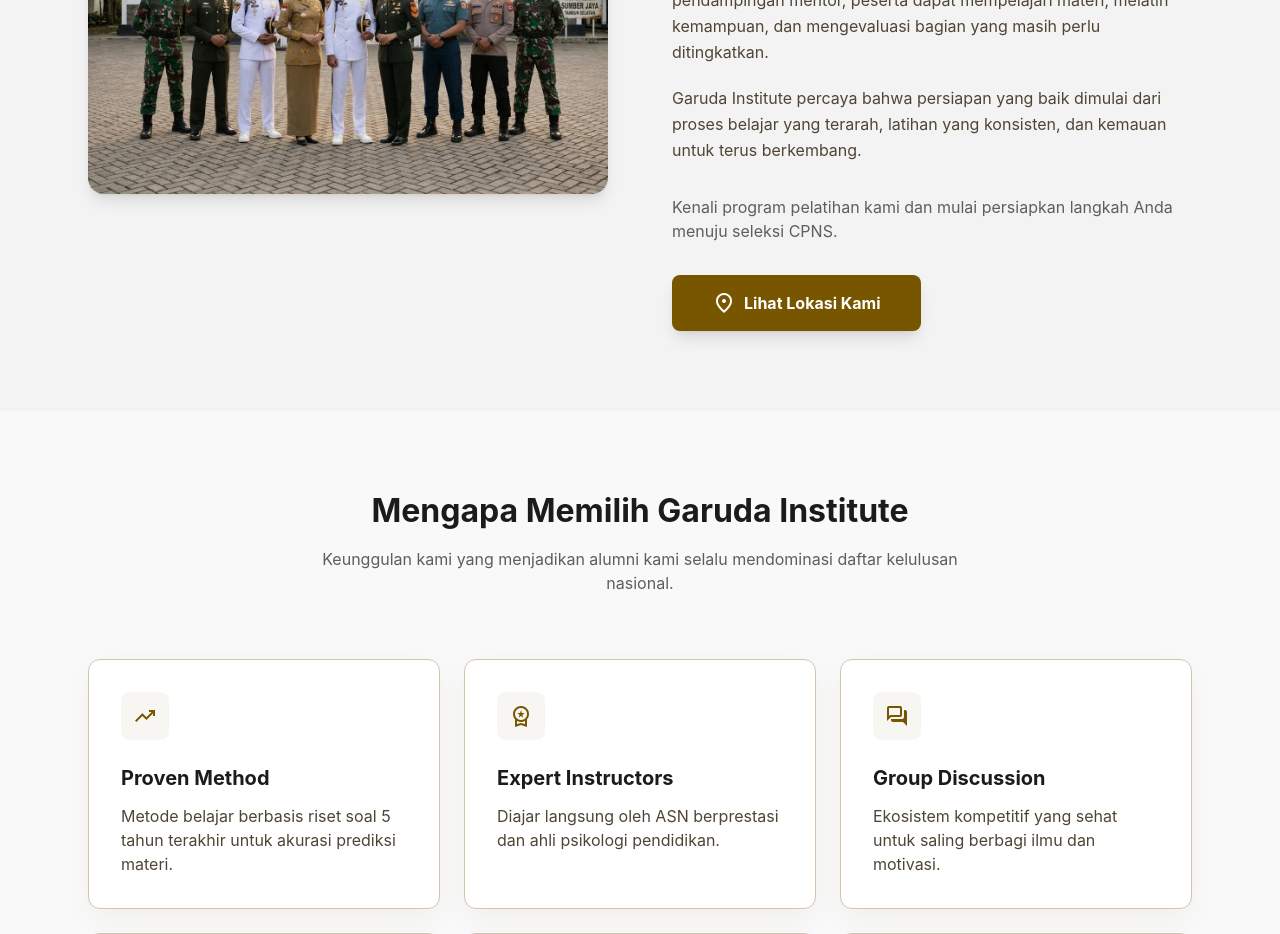
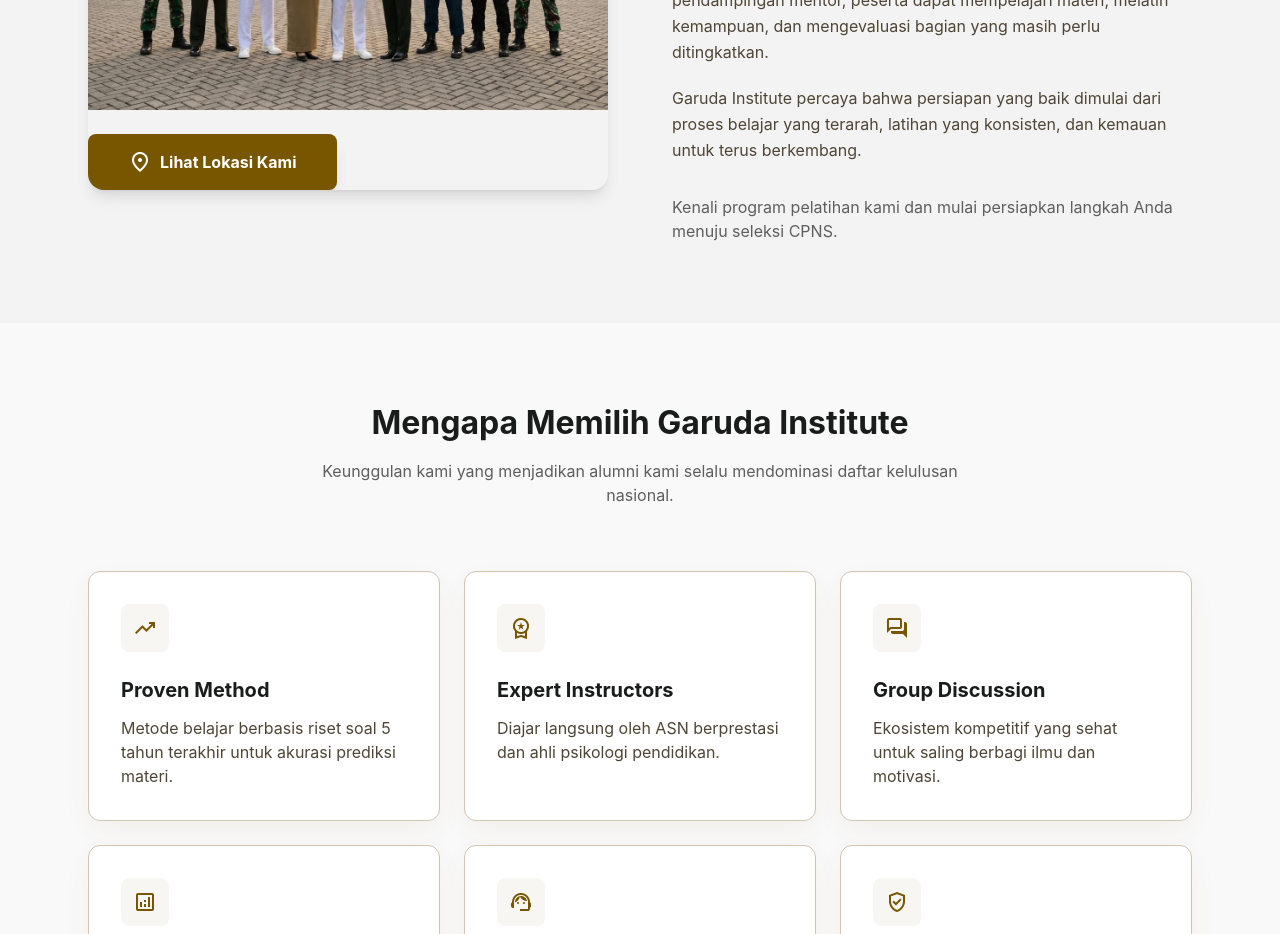
Before and after one commit to Yogasaputrabs/garuda-institute, a React (Vite) app: page / in a window 1280 px wide. Shown: the part 3000-3934 px from the top of the page. Built offline with nearby package versions, Linux system fonts and the light colour scheme; a web font is replaced by a local one.

Commit message:
Move location CTA below description image

```diff
--- a/src/sections/TentangGaruda.jsx
+++ b/src/sections/TentangGaruda.jsx
@@ -9,6 +9,15 @@ export default function TentangGaruda() {
               className="w-full h-auto object-cover"
               src="/assets/02.2-deskripsi/deskripsi.webp"
             />
+            <a
+              href="https://maps.app.goo.gl/p7f5gNUoUHwTB2Fk7"
+              target="_blank"
+              rel="noopener noreferrer"
+              className="mt-4 md:mt-6 inline-flex items-center gap-2 bg-primary text-on-primary font-bold py-3 md:py-4 px-8 md:px-10 rounded-lg shadow-lg hover:shadow-primary/20 transition-all w-fit"
+            >
+              <span className="material-symbols-outlined text-base">location_on</span>
+              Lihat Lokasi Kami
+            </a>
           </div>
           <div className="flex flex-col justify-center">
             <span className="inline-flex items-center gap-2 px-4 py-2 bg-primary-fixed rounded-full mb-6 w-fit">
@@ -32,15 +41,6 @@ export default function TentangGaruda() {
             <p className="text-secondary font-body-md text-sm md:text-base mt-6 md:mt-8 max-w-xl">
               Kenali program pelatihan kami dan mulai persiapkan langkah Anda menuju seleksi CPNS.
             </p>
-            <a
-              href="https://maps.app.goo.gl/p7f5gNUoUHwTB2Fk7"
-              target="_blank"
-              rel="noopener noreferrer"
-              className="mt-6 md:mt-8 inline-flex items-center gap-2 bg-primary text-on-primary font-bold py-3 md:py-4 px-8 md:px-10 rounded-lg shadow-lg hover:shadow-primary/20 transition-all w-fit"
-            >
-              <span className="material-symbols-outlined text-base">location_on</span>
-              Lihat Lokasi Kami
-            </a>
           </div>
         </div>
       </div>
```
